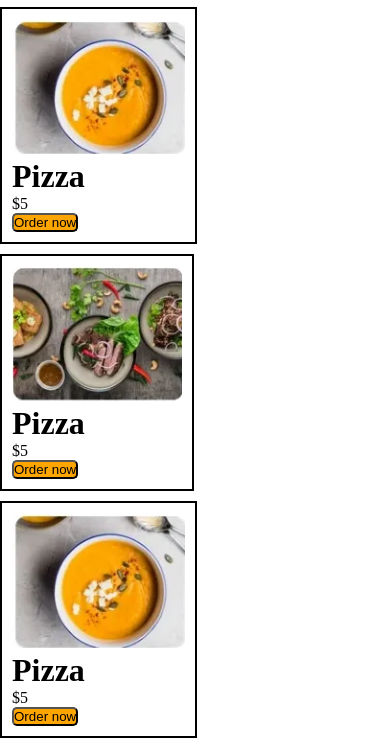
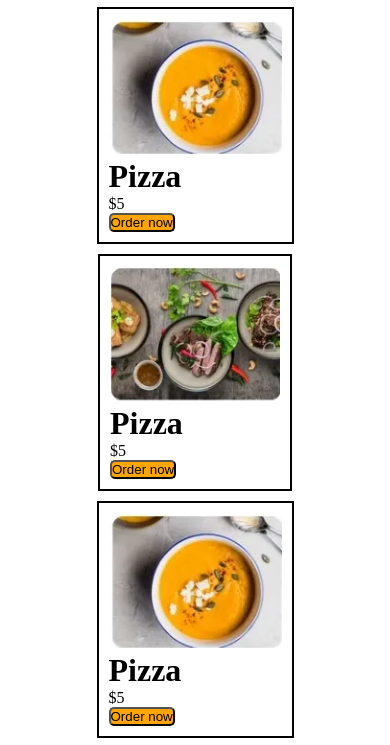
Before and after one commit to PragadeeshwaranD/Food_networks, a plain HTML site: page index.html in a window 390 px wide. Shown: the part 616-1361 px from the top of the page. Drawn offline with Linux system fonts and the light colour scheme.

Commit message:
Third commit

```diff
--- a/style.css
+++ b/style.css
@@ -77,5 +77,8 @@
         text-decoration: none;
         color:black;
     }
-
+    .items{
+        display:flex;
+        justify-content: center;
+    }
 }
```
